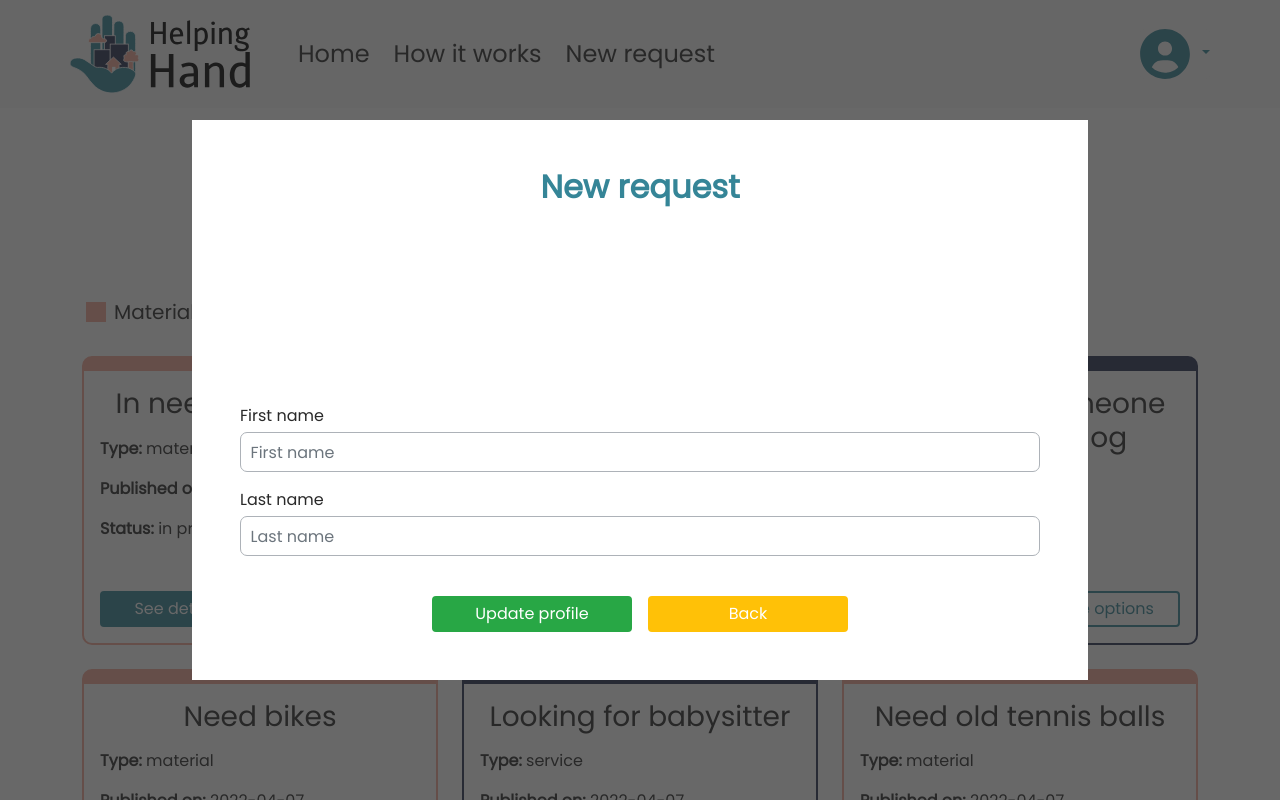
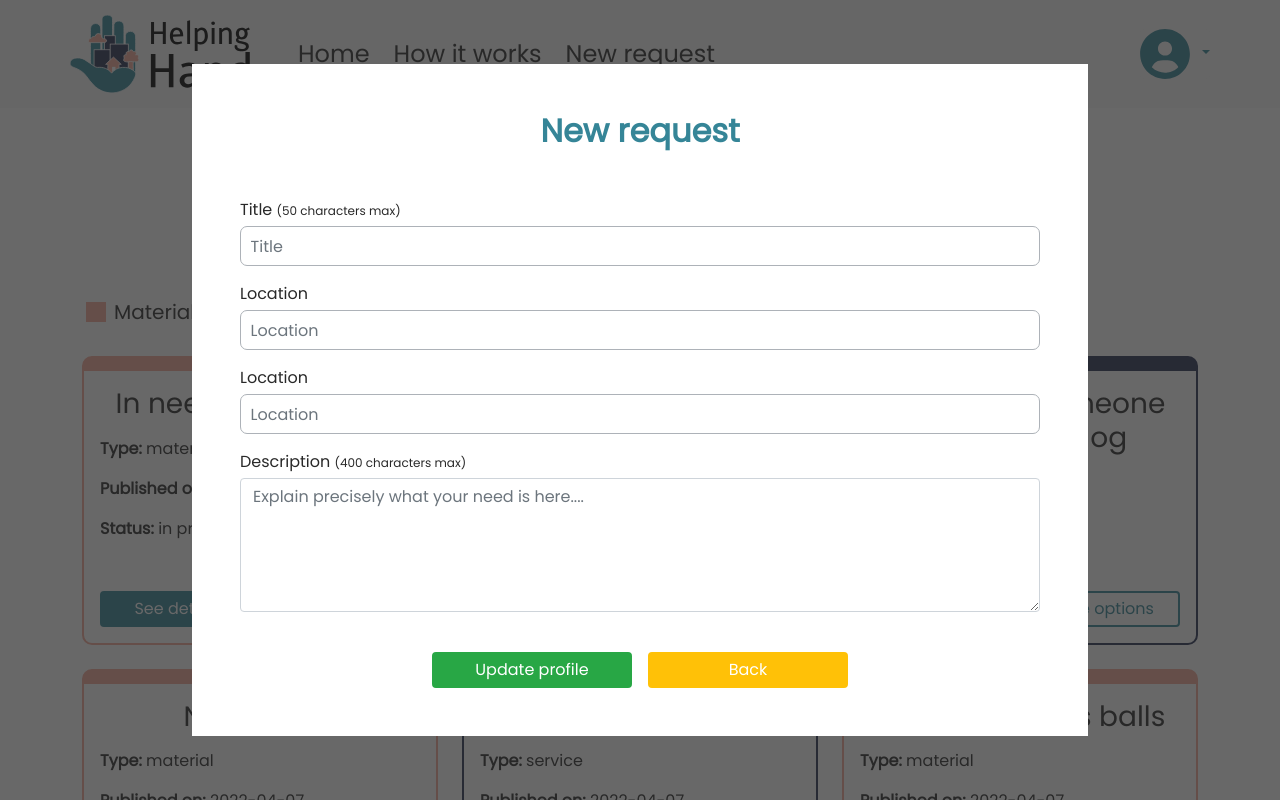
Before and after one commit to MathieuParadis/helping-hand, a React (Create React App) app: page /my-requests in a window 1280 px wide. Both pictures are taken after a click on the element "New request". Shown: the top 800 px of the page. Built offline with nearby package versions, Linux system fonts and the light colour scheme; what pigeon-maps would draw is missing.

Commit message:
Edited newUserRequestModal css

```diff
--- a/src/components/NewUserRequestModal.jsx
+++ b/src/components/NewUserRequestModal.jsx
@@ -23,12 +23,20 @@ const NewUserRequestModal = () => {
           <div className="form-container w-100">
             <form onSubmit={createRequest} className="d-flex flex-column justify-content-center w-100">
               <div className="input mb-3">
-                <label htmlFor="first_name" className="mb-1">First name</label>
-                <input type="text" className="form-control" id="first-name" aria-describedby="first_name input field" placeholder="First name" required />
+                <label htmlFor="title" className="mb-1">Title&nbsp;<small className="caption">(50 characters max)</small></label>
+                <input type="text" className="form-control" id="title" aria-describedby="title input field" placeholder="Title" maxLength="50" required />
               </div>
               <div className="input mb-3">
-                <label htmlFor="last_name" className="mb-1">Last name</label>
-                <input type="text" className="form-control" id="last-name" aria-describedby="last_name input field" placeholder="Last name" required />
+                <label htmlFor="location" className="mb-1">Location</label>
+                <input type="text" className="form-control" id="location" aria-describedby="Location input field" placeholder="Location" required />
+              </div>
+              <div className="input mb-3">
+                <label htmlFor="location" className="mb-1">Location</label>
+                <input type="text" className="form-control" id="location" aria-describedby="Location input field" placeholder="Location" required />
+              </div>
+              <div className="input mb-3">
+                <label htmlFor="description" className="mb-1">Description&nbsp;<small className="caption">(400 characters max)</small></label>
+                <textarea type="text" className="form-control" id="description" aria-describedby="Description input field" maxLength="400" rows="5" placeholder="Explain precisely what your need is here...." required />
               </div>
 
               <div className="d-flex flex-column flex-md-row justify-content-md-center mt-4">
--- a/src/styles/components/_newUserRequestModal.scss
+++ b/src/styles/components/_newUserRequestModal.scss
@@ -25,6 +25,7 @@
   .new-user-request-modal-white-bg {
     display: flex;
     min-height: 70vh;
+    max-height: 90vh;
     width: 70%;
     z-index: 2100;
     background-color: var(--basic-color-white);
@@ -34,15 +35,18 @@
 
     .new-user-request-modal-content {
       min-height: 70vh;
+      max-height: 90vh;
       height: 100%;
       border: none;
-
-
 
       .input {
         position: relative;
         display: block;
         width: 100%;
+
+        .caption {
+          font-size: 12px;
+        }
 
         input {
           border: 1px solid var(--basic-color-grey-dark);
```
